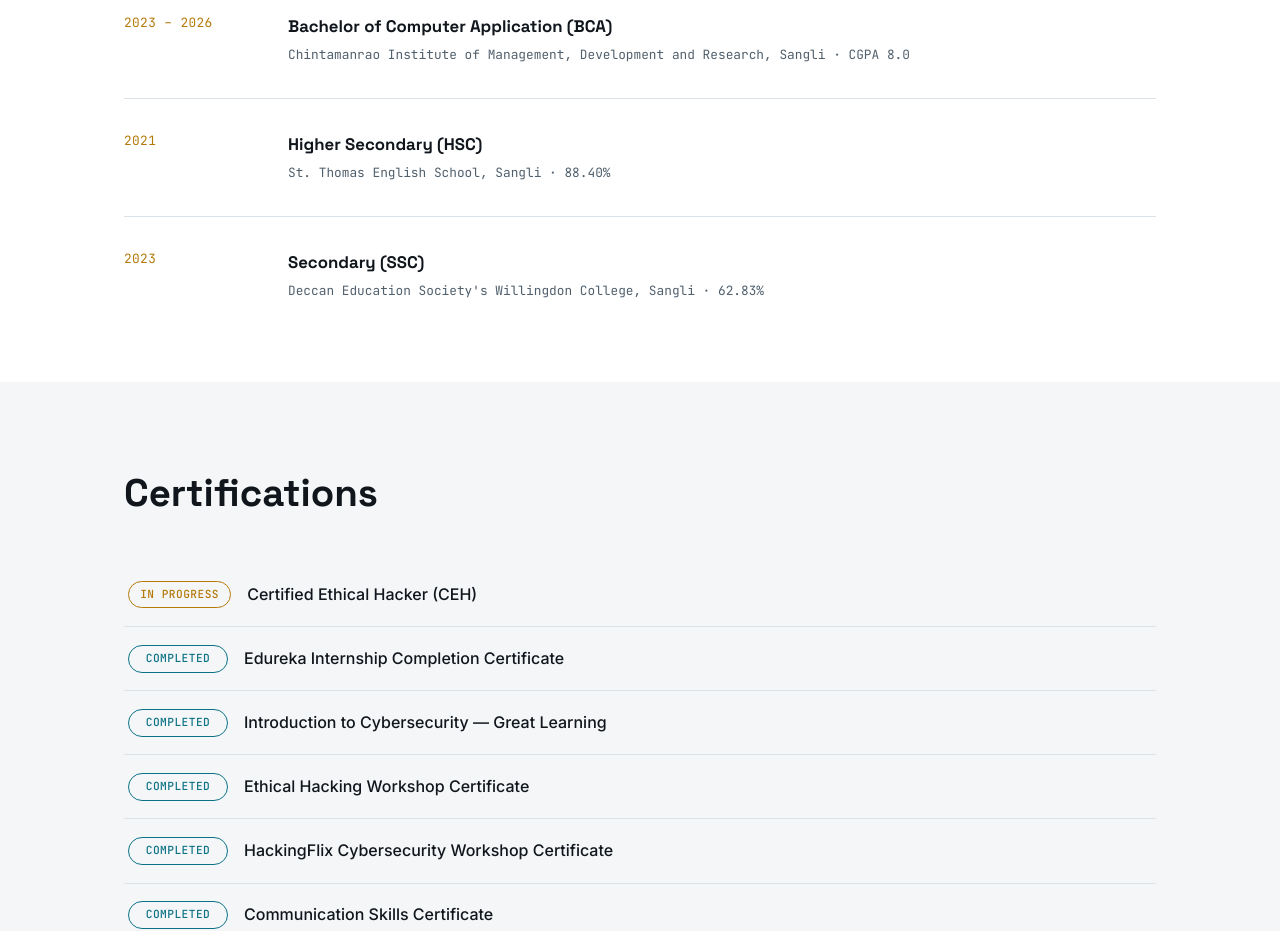
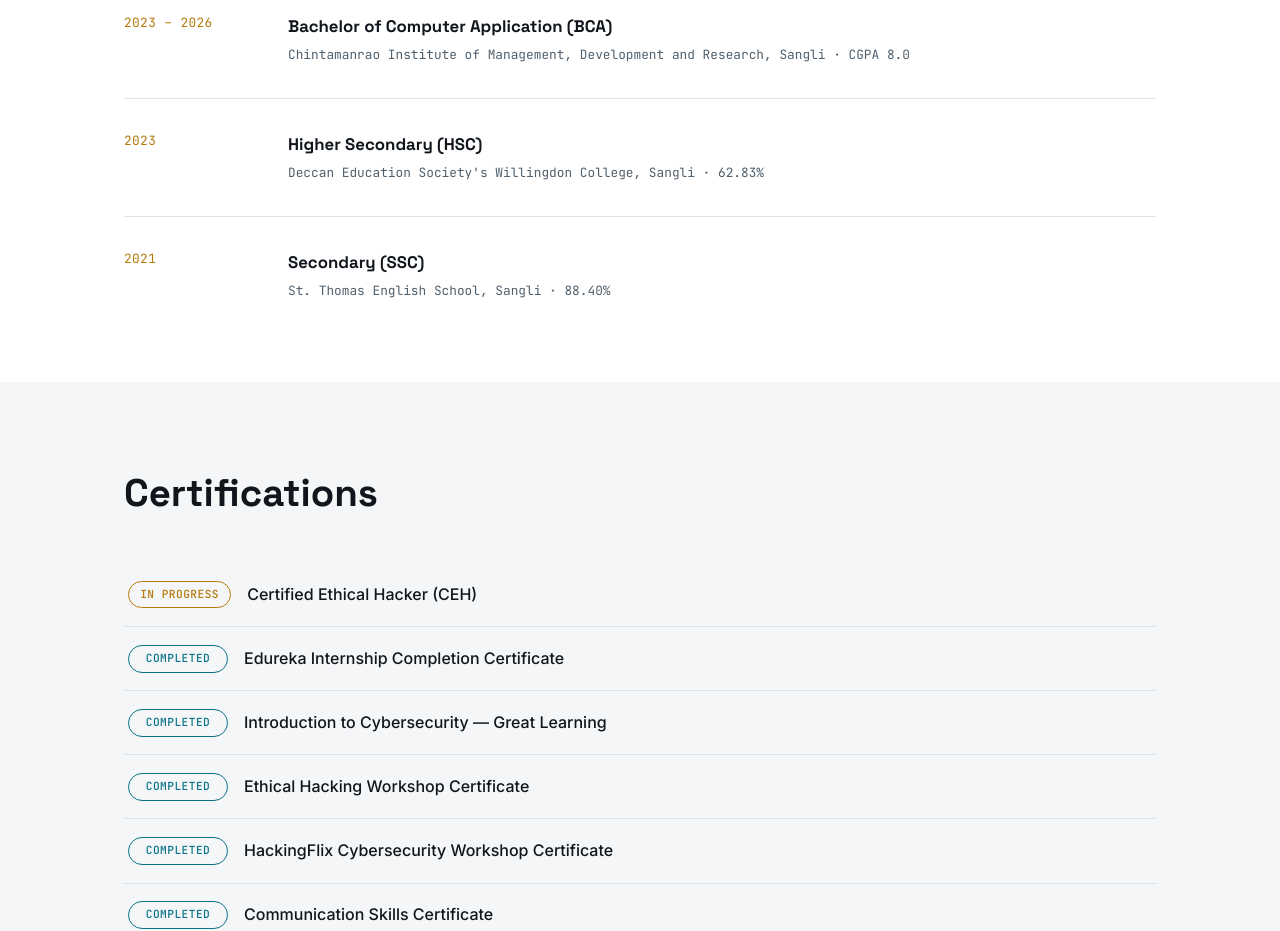
Before and after one commit to KhushiGhorpade/Khushi-Portfolio, a plain HTML site: page index.html in a window 1280 px wide. Shown: the part 2760-3691 px from the top of the page. Drawn offline with nearby package versions, Linux system fonts and the light colour scheme.

Commit message:
education update

```diff
--- a/index.html
+++ b/index.html
@@ -222,27 +222,36 @@
     <h2 class="section__title reveal">Education</h2>
 
     <ol class="timeline">
+      <!-- BCA -->
       <li class="timeline__item reveal">
         <span class="timeline__type">2023 &ndash; 2026</span>
         <div class="timeline__content">
           <h3>Bachelor of Computer Application (BCA)</h3>
-              <p class="timeline__meta">Chintamanrao Institute of Management, Development and Research, Sangli &middot; CGPA 8.0</p>
+          <p class="timeline__meta">
+            Chintamanrao Institute of Management, Development and Research, Sangli &middot; CGPA 8.0
+          </p>
         </div>
       </li>
 
+      <!-- HSC -->
+      <li class="timeline__item reveal">
+        <span class="timeline__type">2023</span>
+        <div class="timeline__content">
+          <h3>Higher Secondary (HSC)</h3>
+          <p class="timeline__meta">
+            Deccan Education Society's Willingdon College, Sangli &middot; 62.83%
+          </p>
+        </div>
+      </li>
+
+      <!-- SSC -->
       <li class="timeline__item reveal">
         <span class="timeline__type">2021</span>
         <div class="timeline__content">
-              <h3>Higher Secondary (HSC)</h3>
-              <p class="timeline__meta">St. Thomas English School, Sangli &middot; 88.40%</p>
-            </div>
-          </li>
-
-          <li class="timeline__item reveal">
-            <span class="timeline__type">2023</span>
-            <div class="timeline__content">
           <h3>Secondary (SSC)</h3>
-              <p class="timeline__meta">Deccan Education Society's Willingdon College, Sangli &middot; 62.83%</p>
+          <p class="timeline__meta">
+            St. Thomas English School, Sangli &middot; 88.40%
+          </p>
         </div>
       </li>
     </ol>
```
Lines whose indentation alone changed are shown as unchanged.
